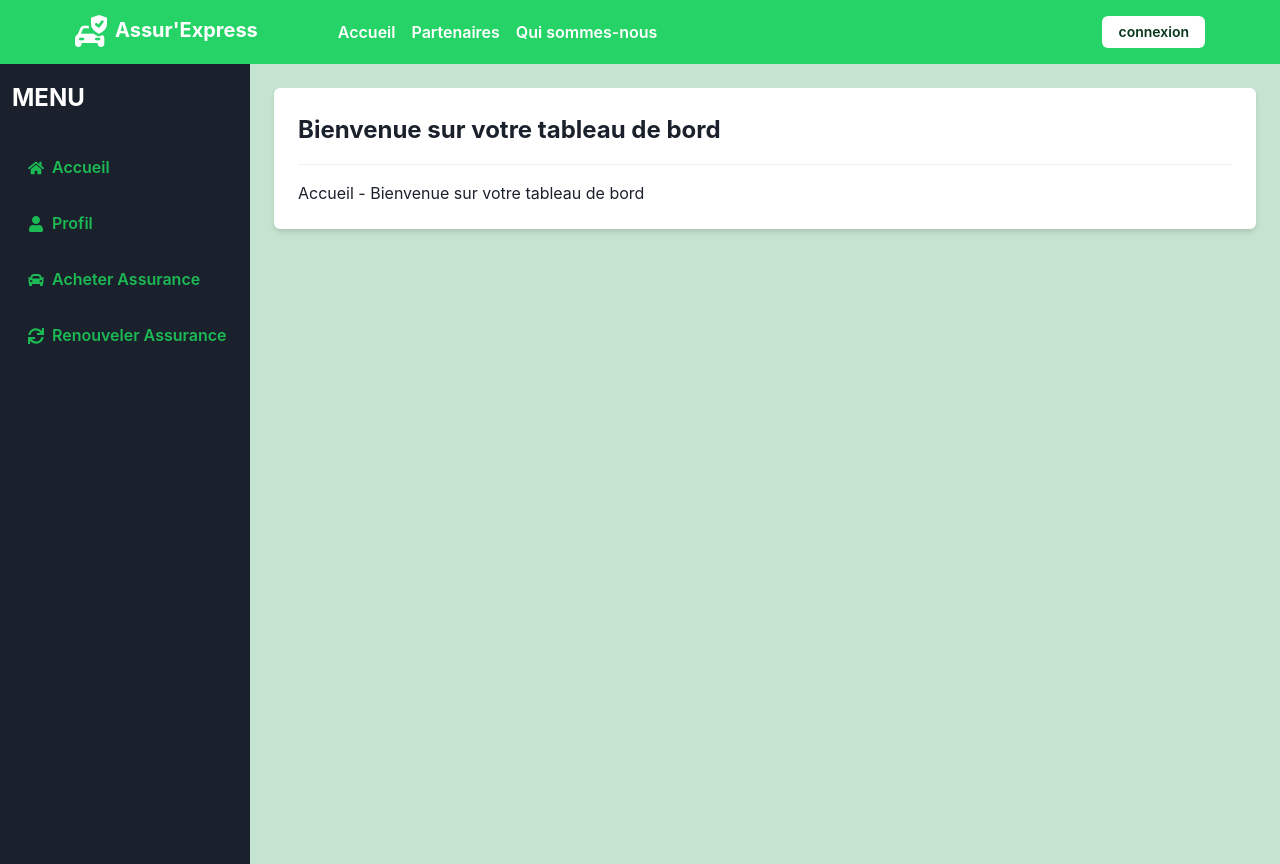
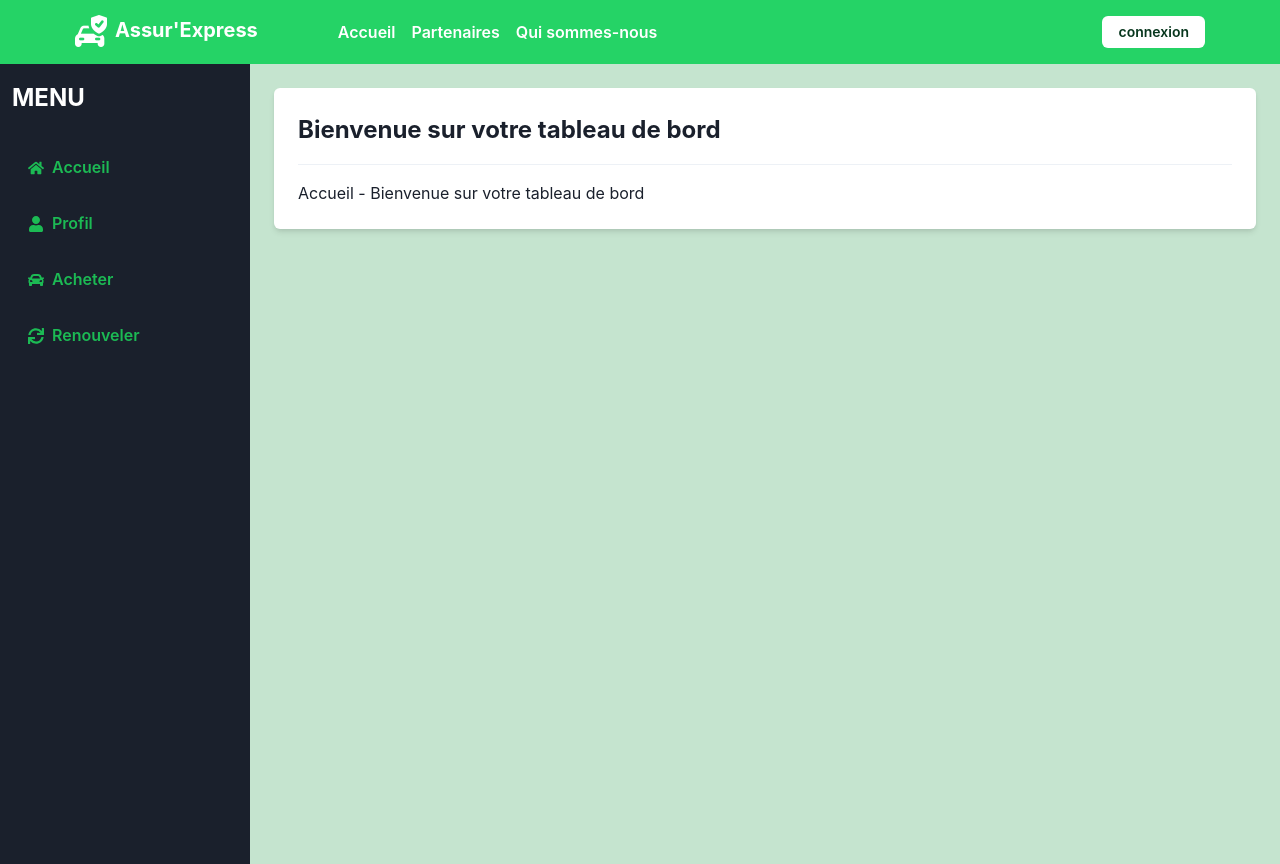
Before and after one commit to XMAN-MHD/asssurExpress, a React (Vite) app in the folder frontend/: page /dashboard in a window 1280 px wide. Built offline with nearby package versions, Linux system fonts and the light colour scheme.

Commit message:
fixe some errors

```diff
--- a/frontend/src/components/NavBar.jsx
+++ b/frontend/src/components/NavBar.jsx
@@ -141,7 +141,7 @@ const NavBar = () => {
               >
                 <HStack>
                   <Text color="white" textTransform="capitalize" display={{ base: 'none', lg: 'flex' }}>
-                    bonjour, {user.prenom}
+                    {user.prenom.toUpperCase()}
                   </Text>
                   <Avatar size={['sm', 'md']} src={user.avatar} bg="white" color="black" />
                 </HStack>
--- a/frontend/src/components/pages/Dashboard.jsx
+++ b/frontend/src/components/pages/Dashboard.jsx
@@ -70,7 +70,7 @@ const Dashboard = () => {
                 width="100%"
                 onClick={() => setActiveSection('purchase')}
               >
-                Acheter Assurance
+                Acheter
               </Button>
               <Button
                 leftIcon={<FaSync />}
@@ -79,7 +79,7 @@ const Dashboard = () => {
                 width="100%"
                 onClick={() => setActiveSection('renew')}
               >
-                Renouveler Assurance
+                Renouveler
               </Button>
             </VStack>
           </Box>
@@ -120,7 +120,7 @@ const Dashboard = () => {
                 width="100%"
                 onClick={() => setActiveSection('purchase')}
               >
-                Acheter Assurance
+                Acheter
               </Button>
               <Button
                 leftIcon={<FaSync />}
@@ -129,7 +129,7 @@ const Dashboard = () => {
                 width="100%"
                 onClick={() => setActiveSection('renew')}
               >
-                Renouveler Assurance
+                Renouveler
               </Button>
             </VStack>
           </Box>
--- a/frontend/src/components/pages/SignUp.jsx
+++ b/frontend/src/components/pages/SignUp.jsx
@@ -60,7 +60,7 @@ function SignUp() {
 
     if (isSuccess || user) {
       toast.success('Inscription réussie. Vous êtes maintenant connecté');
-      navigate('/'); // Redirect to home page on success
+      navigate('/dashboard'); // Redirect to home page on success
     }
 
     dispatch(reset()); // Reset auth state
@@ -155,8 +155,7 @@ function SignUp() {
                   type={showPassword ? 'text' : 'password'}
                   placeholder="Retaper mot de passe"
                   {...register('password2', {
-                    required: 'Champ obligatoire.',
-                    validate: (value) => value === watch('password') || 'Les mots de passe ne correspondent pas',
+                    required: 'Champ obligatoire.'
                   })}
                   _focus={{ borderColor: 'primary.500', boxShadow: '0 0 0 1px var(--chakra-colors-primary-500)' }}
                   aria-label="Retaper mot de passe"
```
